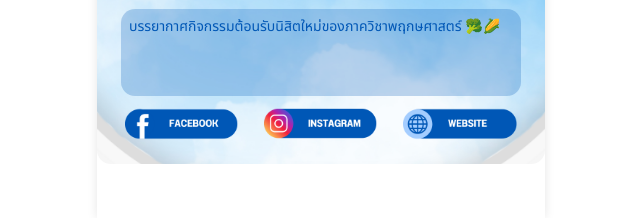
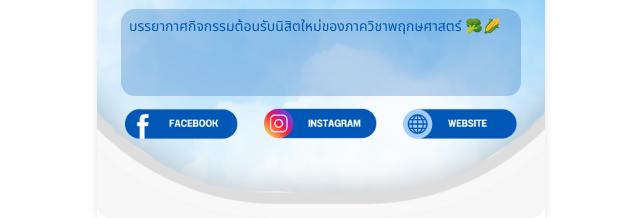
Before and after one commit to smovidya/openhouse-2025, an Astro site: page /depart/bg in a window 1280 px wide. Shown: the part 582-800 px from the top of the page, without its empty margins (319-959 px from the left). Built offline with nearby package versions, Linux system fonts and the light colour scheme; Astro itself is replaced by a stand-in of ours; a web font is replaced by a local one.

Commit message:
overflow-hidden in layout with h-dvh

```diff
--- a/src/layouts/Layout.astro
+++ b/src/layouts/Layout.astro
@@ -33,7 +33,8 @@ import "../styles/fonts.css";
     display: relative;
     max-width: 448px;
     margin: 0 auto;
-    min-height: 100svh;
+    min-height: 100dvh;
+    overflow: hidden;
     width: auto;
     box-shadow: 0 0 10px rgba(0, 0, 0, 0.1);
   }
--- a/src/layouts/departLayout.astro
+++ b/src/layouts/departLayout.astro
@@ -5,7 +5,7 @@ const { frontmatter } = Astro.props;
 ---
 
 <Layout>
-    <div class="flex flex-col items-center rounded-xl bg-cover bg-top bg-no-repeat overflow-x-hidden h-full w-full overflow-hidden bg-plan max-w-md mx-0 my-auto">
+    <div class="flex flex-col items-center rounded-xl bg-cover bg-top bg-no-repeat overflow-x-hidden h-dvh w-full overflow-hidden bg-plan max-w-md mx-0 my-auto">
         <img src="/faclogo.png" class="h-12 mt-10"/>
         {frontmatter.name==='mathcom'||frontmatter.name==='imagetech'?(
                 <div class="flex flex-col items-center justify-center -mt-1 mb-3">
```
